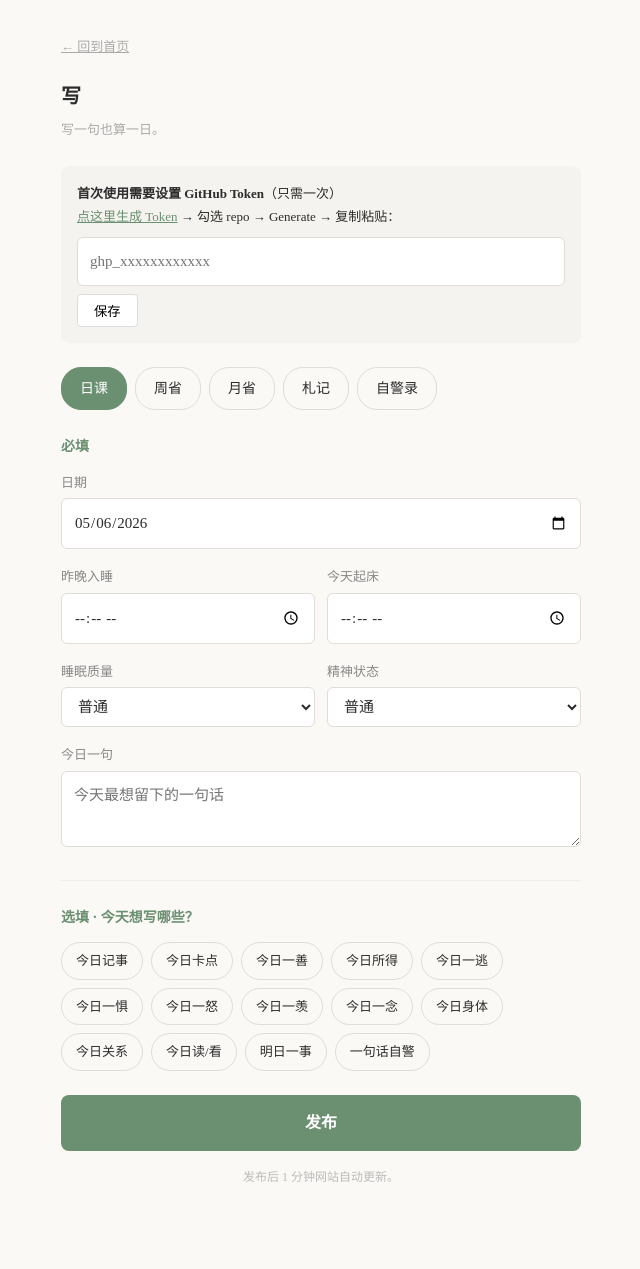
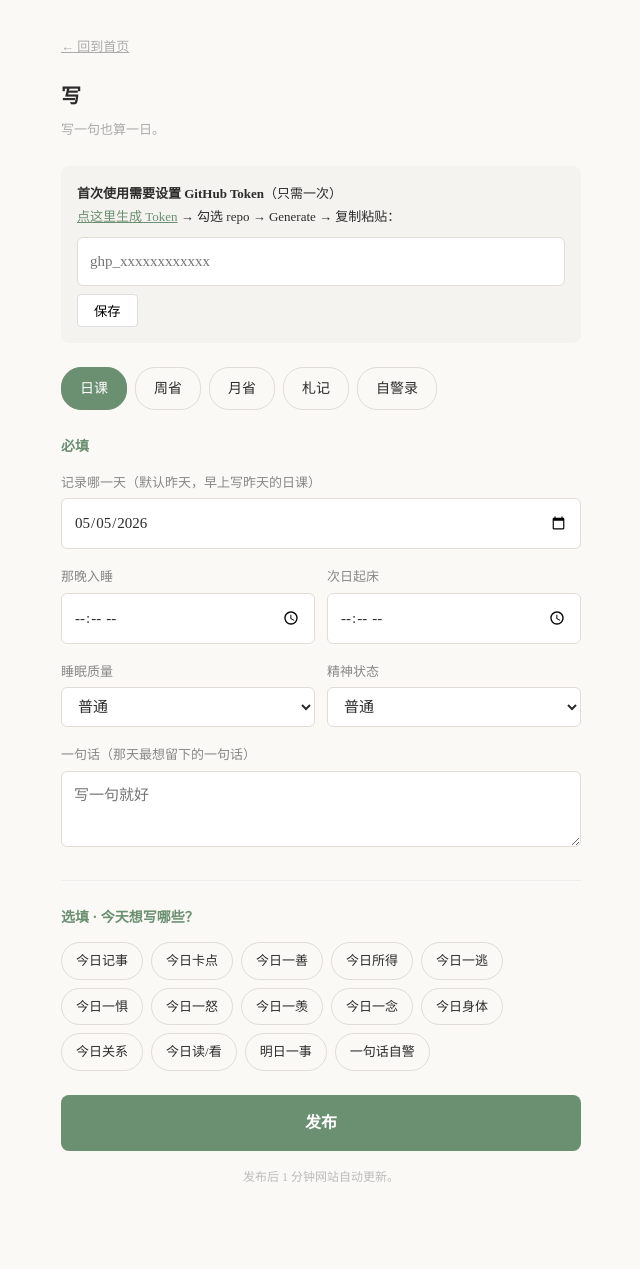
Before and after one commit to m1n969/blog, a Jekyll site: the page built from write.html, in a window 1280 px wide. Shown: the whole page, without its empty margins (319-959 px from the left). Built offline with Jekyll 4.4.1, drawn with Linux system fonts in a browser that asks for light colours.

```diff
--- a/write.html
+++ b/write.html
@@ -111,16 +111,16 @@ permalink: /write/
   <!-- ═══ 日课 ═══ -->
   <div class="form-section active" id="form-daily">
     <h3 class="sec">必填</h3>
-    <label class="field"><span>日期</span><input type="date" id="d-date"></label>
+    <label class="field"><span>记录哪一天（默认昨天，早上写昨天的日课）</span><input type="date" id="d-date"></label>
     <div class="row">
-      <label class="field"><span>昨晚入睡</span><input type="time" id="d-sleep"></label>
-      <label class="field"><span>今天起床</span><input type="time" id="d-wake"></label>
+      <label class="field"><span>那晚入睡</span><input type="time" id="d-sleep"></label>
+      <label class="field"><span>次日起床</span><input type="time" id="d-wake"></label>
     </div>
     <div class="row">
       <label class="field"><span>睡眠质量</span><select id="d-sq"><option>很好</option><option selected>普通</option><option>差</option></select></label>
       <label class="field"><span>精神状态</span><select id="d-energy"><option>很好</option><option selected>普通</option><option>差</option></select></label>
     </div>
-    <label class="field"><span>今日一句</span><textarea id="d-oneline" rows="2" placeholder="今天最想留下的一句话"></textarea></label>
+    <label class="field"><span>一句话（那天最想留下的一句话）</span><textarea id="d-oneline" rows="2" placeholder="写一句就好"></textarea></label>
     <hr>
     <h3 class="sec">选填 · 今天想写哪些？</h3>
     <div class="checks" id="d-checks">
@@ -231,8 +231,12 @@ function saveToken() {
   if (t) { localStorage.setItem('gh_token', t); document.getElementById('setup').style.display = 'none'; alert('Token 已保存！'); }
 }
 if (getToken()) document.getElementById('setup').style.display = 'none';
-// Default date to today
-document.getElementById('d-date').value = now().ds;
+// Default date to yesterday (早上写昨天)
+function yesterday() {
+  const d = new Date(); d.setDate(d.getDate() - 1);
+  return `${d.getFullYear()}-${String(d.getMonth()+1).padStart(2,'0')}-${String(d.getDate()).padStart(2,'0')}`;
+}
+document.getElementById('d-date').value = yesterday();
 
 function now() {
   const d = new Date();
@@ -246,7 +250,7 @@ function buildDaily() {
   const ds = val('d-date') || now().ds;
   const [, mm, dd] = ds.split('-').map(Number);
   let md = `---\nlayout: post\ntitle: "${mm}月${dd}日"\ndate: ${ds}\ncategory: 日课\n---\n\n`;
-  md += `## 睡眠记录\n\n昨晚入睡：${val('d-sleep')||'?'}\n\n今天起床：${val('d-wake')||'?'}\n\n`;
+  md += `## 睡眠记录\n\n入睡：${val('d-sleep')||'?'}\n\n起床：${val('d-wake')||'?'}\n\n`;
   md += `睡眠质量：${val('d-sq')}\n\n精神状态：${val('d-energy')}\n\n`;
   md += `## 今日一句\n\n${val('d-oneline')||'（无）'}\n`;
   document.querySelectorAll('.optional.show').forEach(div => {
```
